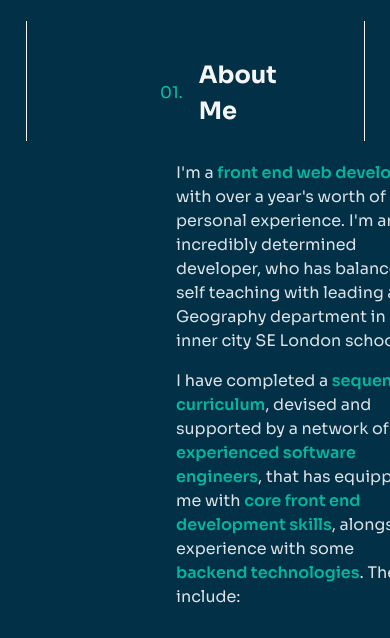
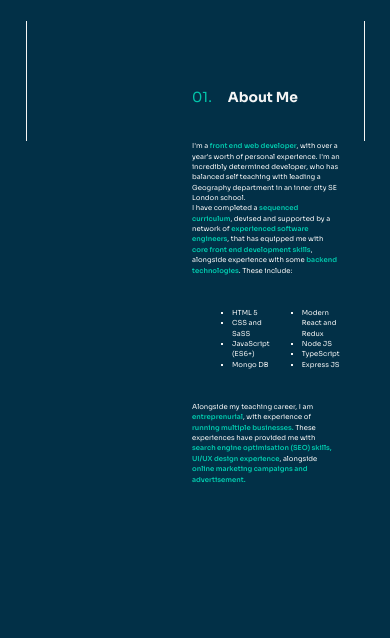
Before and after one commit to joshsutheran/Portfolio-joshsutheran, a plain HTML site: page index.html in a window 390 px wide. Shown: the part 703-1341 px from the top of the page. Drawn offline with Linux system fonts and the light colour scheme.

Commit message:
improve responsiveness

```diff
--- a/Design/CSS/design.css
+++ b/Design/CSS/design.css
@@ -246,8 +246,8 @@ div {
   align-items: center;
   background-color: #ccc;
   border: solid 1px #02c5ab;
-  height: 70%;
   width: 80%;
+  height: 80%;
   cursor: none;
 }
 
@@ -298,57 +298,52 @@ div {
 
 /* About Me */
 .about--me {
-  background-color: #023047;
-  height: 88vh;
-  padding-top: 4rem;
-  padding-bottom: 4rem;
+  display: flex;
+  gap: 4rem;
+  align-items: stretch;
+  margin: 0rem 2rem;
+  padding: 6rem 0rem;
+}
+
+.about--me--left {
   margin-left: 10rem;
+  flex-basis: 55%;
+}
+
+.about--me--right {
   margin-right: 10rem;
-  border-top: solid 1px whitesmoke;
-  border-bottom: solid 1px whitesmoke;
+  flex-basis: 45%;
 }
 
 .about--me--header {
-  font-size: 1.5rem;
   display: flex;
+  gap: 1rem;
+  margin-bottom: 2rem;
+}
+
+.about--me--header p {
+  font-size: calc(10px + 1vw);
+}
+
+.about--me--header h4 {
+  font-size: calc(10px + 1vw);
 }
 
 .section--number {
   display: flex;
   justify-content: center;
   align-items: center;
-  margin-right: 1rem;
-  font-size: 1rem;
   color: #02c5ab;
 }
 
-.about--me--info {
-  display: grid;
-  grid-template-columns: repeat(2, 1fr);
-  gap: 2rem;
-  margin-top: 2rem;
-  margin-left: 1rem;
-  opacity: 0.9;
-}
-
 .about--me--text {
+  font-size: calc(3px + 1vw);;
   margin-bottom: 1rem;
 }
 
 .stand--out--text {
   color: #02c5ab;
   font-weight: 600;
-}
-
-.about--me--info--right {
-  display: flex;
-  justify-content: center;
-  align-items: center;
-}
-
-.about--me--info--right img {
-  width: 75%;
-  height: auto;
 }
 
 .skills--list {
--- a/index.html
+++ b/index.html
@@ -87,14 +87,17 @@
           </div>
         </div>
       </div>
+
+
+
       <div class="about--me">
+        <div class="about--me--left">
           <div class="about--me--header">
             <p class="section--number">01.</p>
             <h4>About Me</h4>
           </div>
-        <div class="about--me--info">
-          <div class="about--me--info--left">
-            <p class="about--me--text">
+          <div class="about--me--text">
+            <p>
               I'm a
               <span class="stand--out--text">front end web developer</span>,
               with over a year's worth of personal experience. I'm an incredibly
@@ -135,14 +138,18 @@
             have provided me with <span class="stand--out--text">search engine optimisation (SEO) skills, UI/UX design experience</span>, alongside <span class="stand--out--text">online marketing campaigns and advertisement.</span>
             </p>
           </div>
-          <div class="about--me--info--right">
+        </div>
+        <div class="about--me--right">
           <img
-              src="./Design/Imgs/java-script.png"
+
             alt="Image of Josh Sutheran"
           />
         </div>
       </div>
-      </div>
+
+
+
+
       <div class="projects">
         <div class="projects--header">
           <p class="section--number">02.</p>
```
Lines whose indentation alone changed are shown as unchanged.
